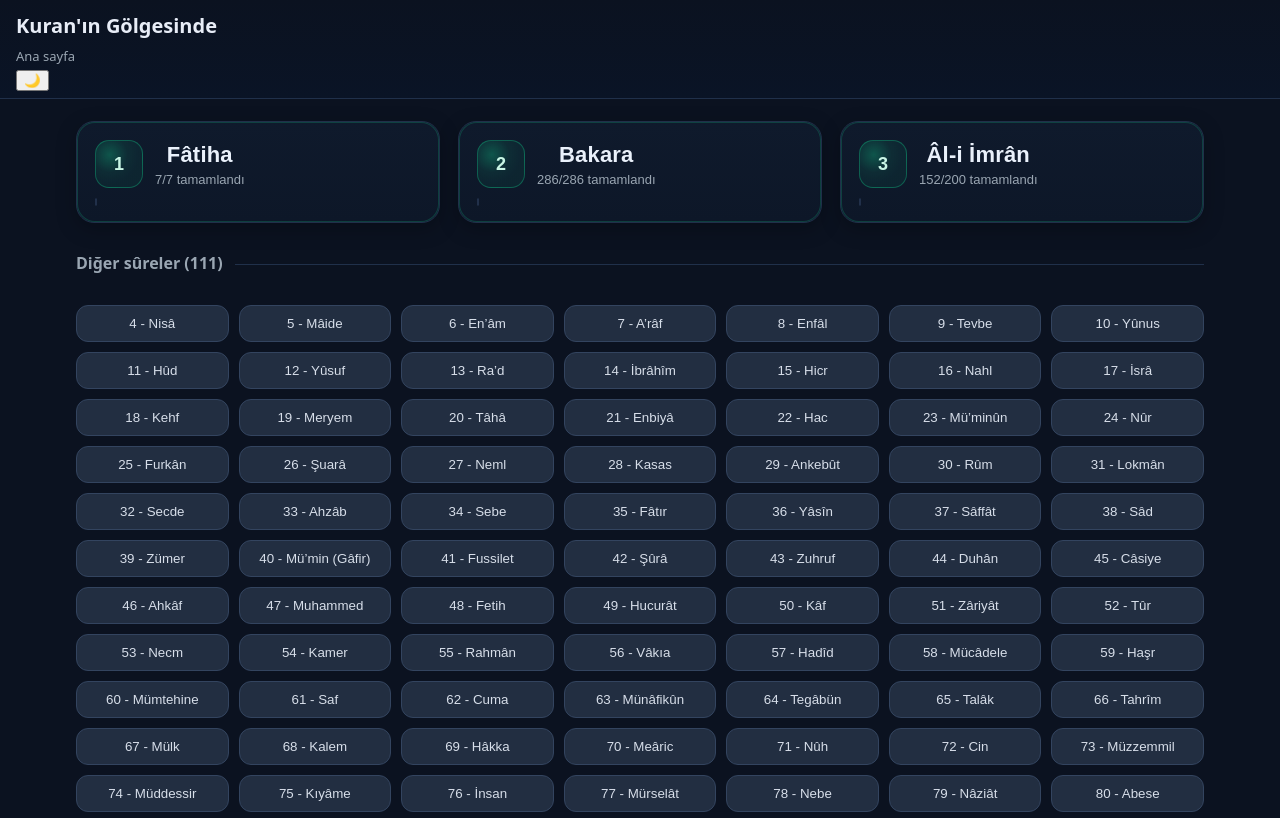
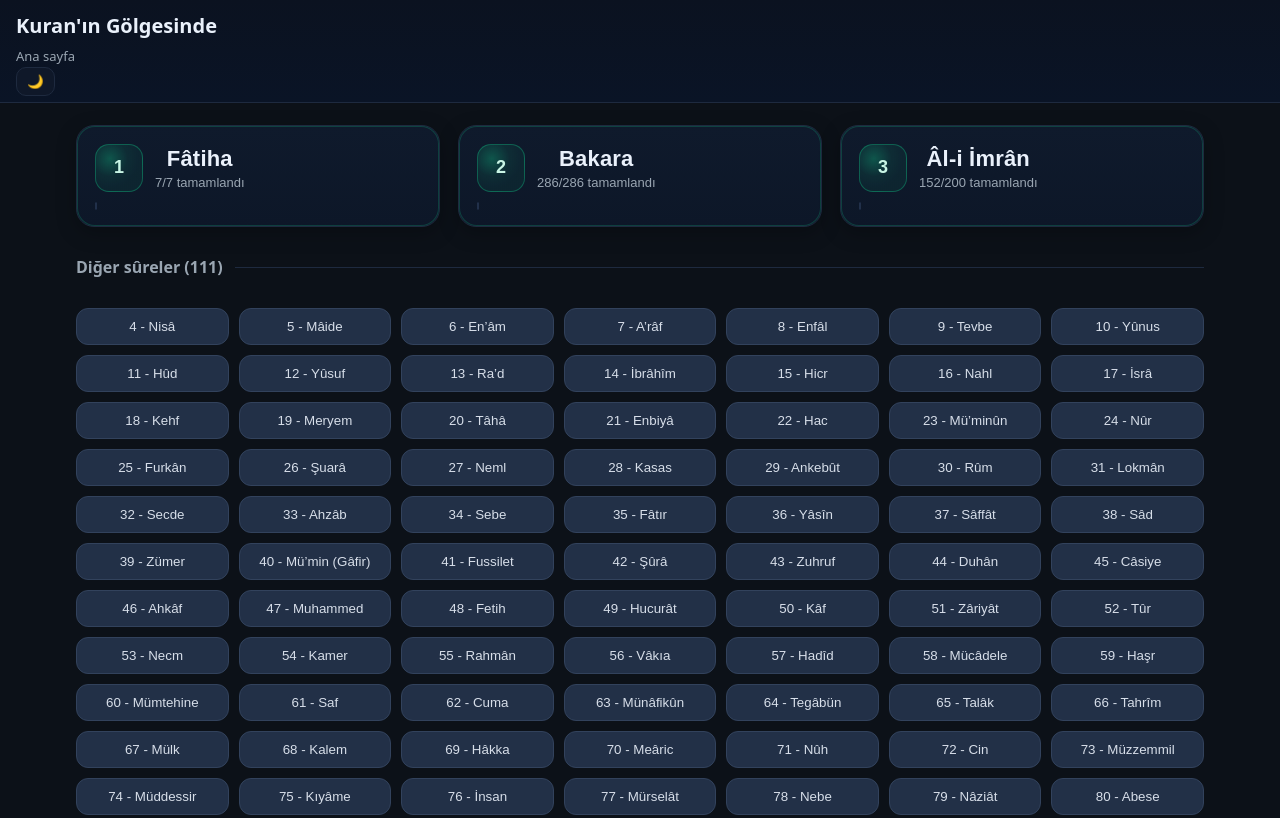
Before and after one commit to metinciris/meal2, a plain HTML site: page index.html in a window 1280 px wide. Shown: the top 818 px of the page. Drawn offline with Linux system fonts and the light colour scheme.

Commit message:
Update styles.css

```diff
--- a/styles.css
+++ b/styles.css
@@ -1,7 +1,59 @@
+/* ===== Temel tipografi (modern & keskin render) ===== */
+html,body{
+  -webkit-font-smoothing: antialiased;
+  -moz-osx-font-smoothing: grayscale;
+  text-rendering: optimizeLegibility;
+  font-family: ui-sans-serif, system-ui, -apple-system, Segoe UI, Roboto, Helvetica, Arial, "Apple Color Emoji", "Segoe UI Emoji";
+}
+
+/* ===== Tema değiştirilebilir renk değişkenleri ===== */
 :root{
-  --bg:#0b1220; --panel:#0f172a; --card:#0f1829; --ink:#e8edf7; --muted:#9aa6b2;
-  --accent:#10b981; --line:#20304a; --chip:#222e41; --chip-b:#33445f;
+  /* DARK (varsayılan) – “Charcoal + Teal” */
+  --bg:#0c1118;
+  --panel:#101722;
+  --card:#0f1829;
+  --ink:#eaf1fb;
+  --muted:#9aa6b2;
+  --line:#1e2a3f;
+  --chip:#223047;
+  --chip-b:#32425c;
+  --accent:#10b981;
 }
+
+/* LIGHT tema: yumuşak gri + koyu mürekkep */
+:root[data-theme="light"]{
+  --bg:#f6f7fb;
+  --panel:#ffffff;
+  --card:#ffffff;
+  --ink:#1d2430;
+  --muted:#5f6b7a;
+  --line:#e5e9f2;
+  --chip:#e9eef6;
+  --chip-b:#d7e0ec;
+  --accent:#0ea5e9; /* açık temada vurgu: mavi */
+}
+
+/* Mevcut stillerdeki renk kullanımları zaten var.
+   Sadece gövde/backgroud için varolan satırları bu değişkenlerle uyumlu bırak. */
+html,body{ background:var(--bg); color:var(--ink); }
+
+/* Tema butonu */
+.theme-toggle{
+  margin-left:auto;
+  background:var(--card);
+  color:var(--ink);
+  border:1px solid var(--line);
+  padding:6px 10px;
+  border-radius:10px;
+  cursor:pointer;
+  transition:background .2s ease, border-color .2s ease, transform .06s ease;
+}
+.theme-toggle:hover{ transform:translateY(-1px); border-color:#3a4c66 }
+
+/* Kart/çip/ayırıcı gibi bileşenler zaten CSS değişkenlerini kullanıyor.
+   İstersen okunabilirliği biraz artırmak için paragraf metinlerinde line-height’i yükselt: */
+.ayah-card p{ line-height:1.7; font-size:17px }
+
 
 *{box-sizing:border-box}
 html,body{margin:0;background:var(--bg);color:var(--ink);font:16px/1.6 system-ui,-apple-system,Segoe UI,Roboto,sans-serif}
```
